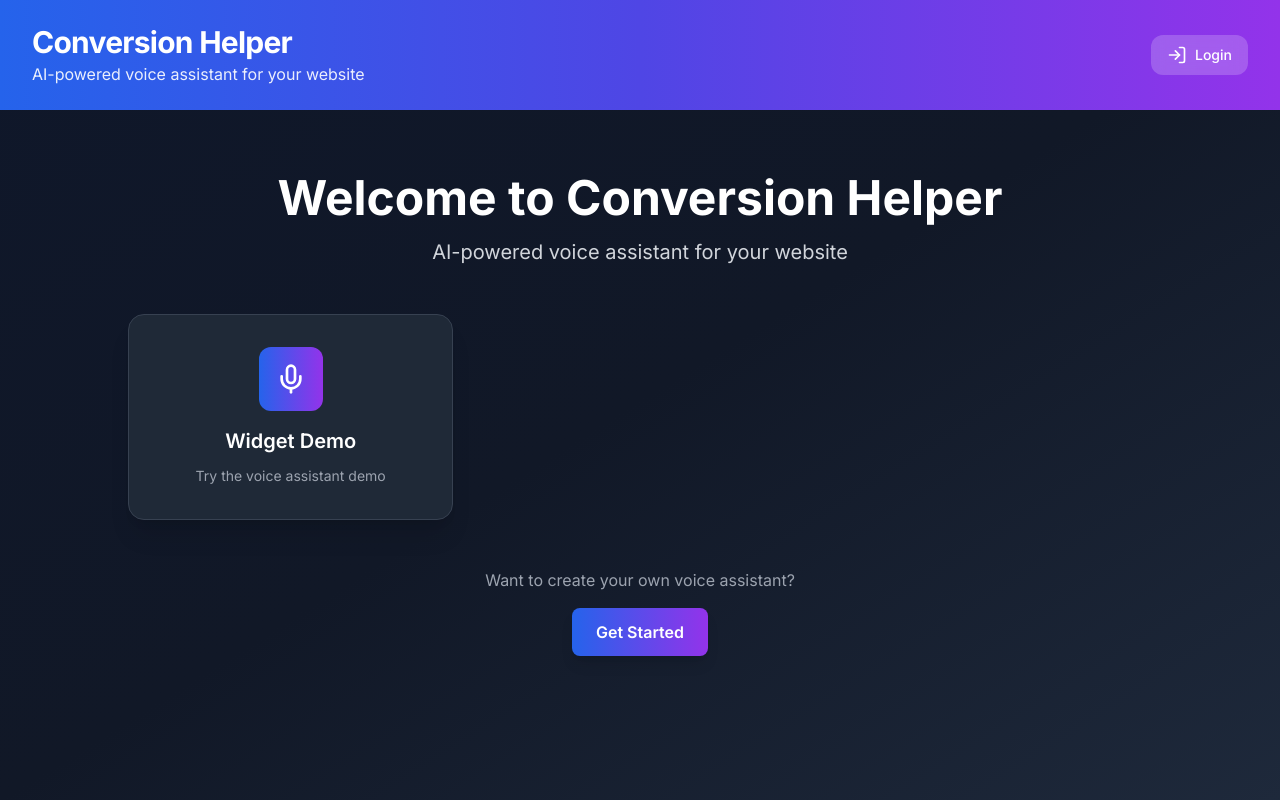
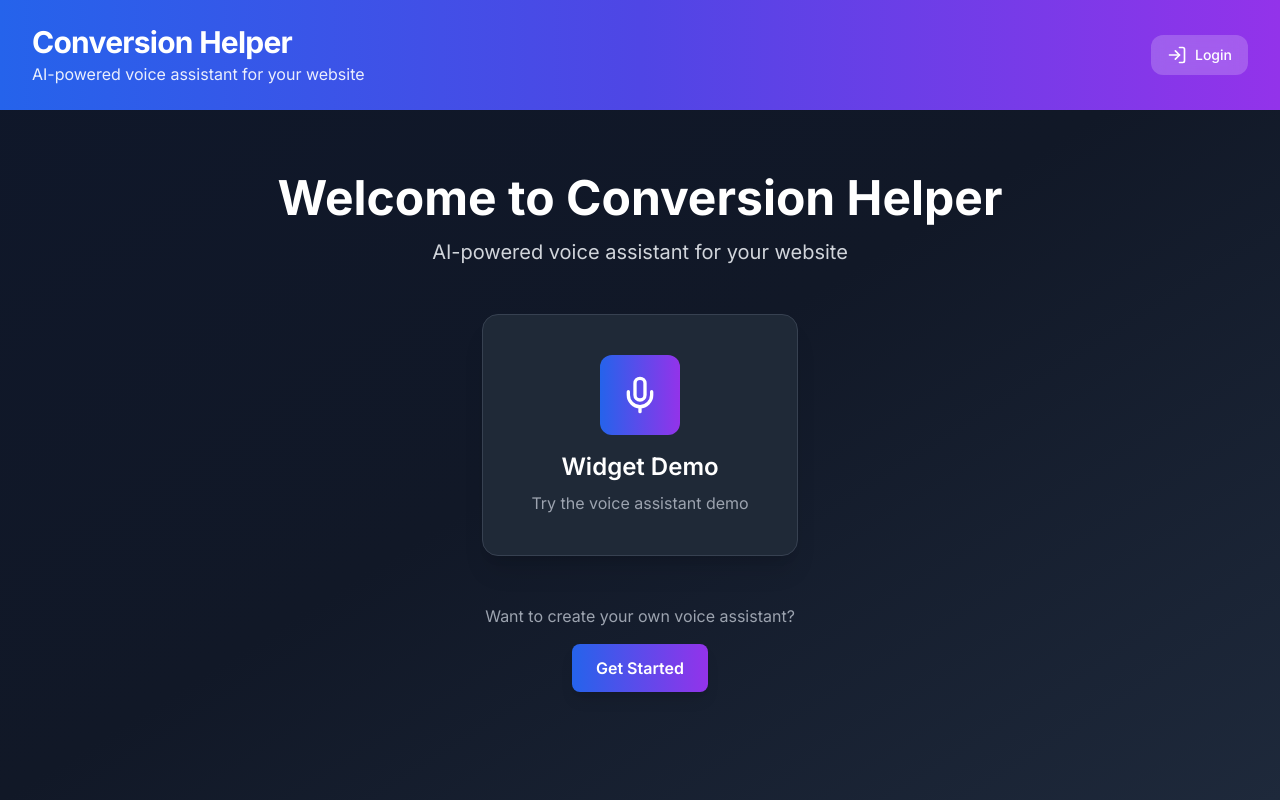
Before and after one commit to ljonespwc/conversion-helper, a Next.js app: page / in a window 1280 px wide. Built offline with nearby package versions, Linux system fonts and the light colour scheme; no server answers.

Commit message:
feat: improve home page layout based on authentication state
- Show three-card grid layout for authenticated users with personalized content
- Display single centered card for unauthenticated users with larger styling
- Remove conditional rendering within grid to simplify layout logic

```diff
--- a/src/app/page.tsx
+++ b/src/app/page.tsx
@@ -24,8 +24,9 @@ export default async function Home() {
           </p>
         </div>
 
+        {user ? (
+          // Authenticated: Show all three cards in grid
           <div className="grid grid-cols-1 md:grid-cols-2 lg:grid-cols-3 gap-6 max-w-5xl mx-auto">
-          {/* Widget Demo - Always visible */}
             <Link
               href="/widget"
               className="group relative bg-gray-800 border border-gray-700 hover:border-blue-500 transition-all px-8 py-8 rounded-2xl shadow-xl hover:shadow-2xl"
@@ -36,17 +37,15 @@ export default async function Home() {
                 </div>
                 <div className="text-center">
                   <span className="font-semibold text-xl text-white block mb-2">
-                  {user ? 'My Widget Demo' : 'Widget Demo'}
+                    My Widget Demo
                   </span>
                   <span className="text-sm text-gray-400">
-                  {user ? 'Try your personalized voice assistant' : 'Try the voice assistant demo'}
+                    Try your personalized voice assistant
                   </span>
                 </div>
               </div>
             </Link>
 
-          {/* Reports - Only visible when authenticated */}
-          {user && (
             <Link
               href="/admin"
               className="group relative bg-gray-800 border border-gray-700 hover:border-blue-500 transition-all px-8 py-8 rounded-2xl shadow-xl hover:shadow-2xl"
@@ -65,10 +64,7 @@ export default async function Home() {
                 </div>
               </div>
             </Link>
-          )}
 
-          {/* Content Admin - Only visible when authenticated */}
-          {user && (
             <Link
               href="/admin/content"
               className="group relative bg-gray-800 border border-gray-700 hover:border-blue-500 transition-all px-8 py-8 rounded-2xl shadow-xl hover:shadow-2xl"
@@ -87,8 +83,30 @@ export default async function Home() {
                 </div>
               </div>
             </Link>
+          </div>
+        ) : (
+          // Unauthenticated: Show single centered card
+          <div className="flex justify-center">
+            <Link
+              href="/widget"
+              className="group relative bg-gray-800 border border-gray-700 hover:border-blue-500 transition-all px-12 py-10 rounded-2xl shadow-xl hover:shadow-2xl max-w-sm"
+            >
+              <div className="flex flex-col items-center space-y-4">
+                <div className="w-20 h-20 rounded-xl bg-gradient-to-r from-blue-600 to-purple-600 flex items-center justify-center">
+                  <Mic className="w-10 h-10 text-white" />
+                </div>
+                <div className="text-center">
+                  <span className="font-semibold text-2xl text-white block mb-2">
+                    Widget Demo
+                  </span>
+                  <span className="text-base text-gray-400">
+                    Try the voice assistant demo
+                  </span>
+                </div>
+              </div>
+            </Link>
+          </div>
         )}
-        </div>
 
         {!user && (
           <div className="text-center mt-12">
```
Lines whose indentation alone changed are shown as unchanged.
